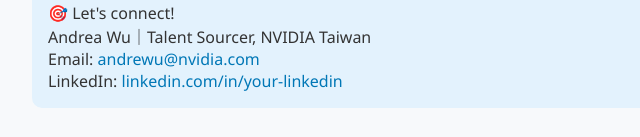
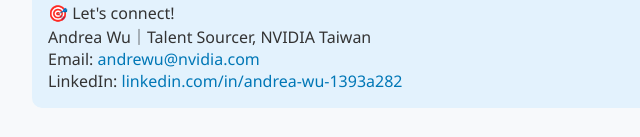
Before and after one commit to andreawu-16/andrea-nvidia-faq, a plain HTML site: page index.html in a window 1280 px wide. Shown: the part 993-1130 px from the top of the page, 208-848 px from the left. Drawn offline with Linux system fonts and the light colour scheme.

Commit message:
Update index.html

```diff
--- a/index.html
+++ b/index.html
@@ -81,7 +81,7 @@
     <br/>
     Email: <a href="mailto:andrewu@nvidia.com">andrewu@nvidia.com</a>
     <br/>
-    LinkedIn: <a href="https://www.linkedin.com/in/andrea-wu-1393a282/" target="_blank">linkedin.com/in/your-linkedin</a>
+    LinkedIn: <a href="https://www.linkedin.com/in/andrea-wu-1393a282/" target="_blank">linkedin.com/in/andrea-wu-1393a282</a>
   </div>
 </body>
 </html>
```
